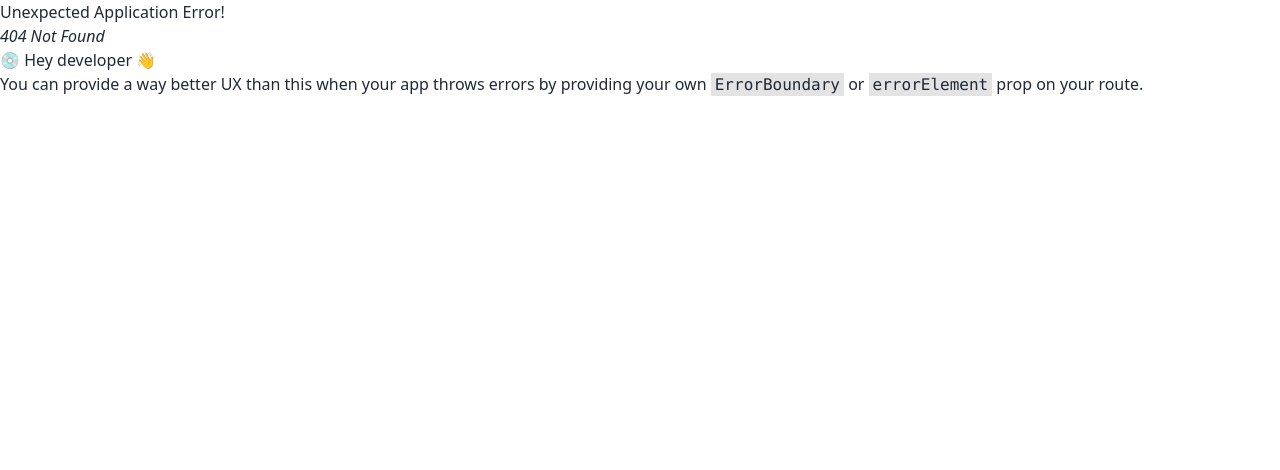
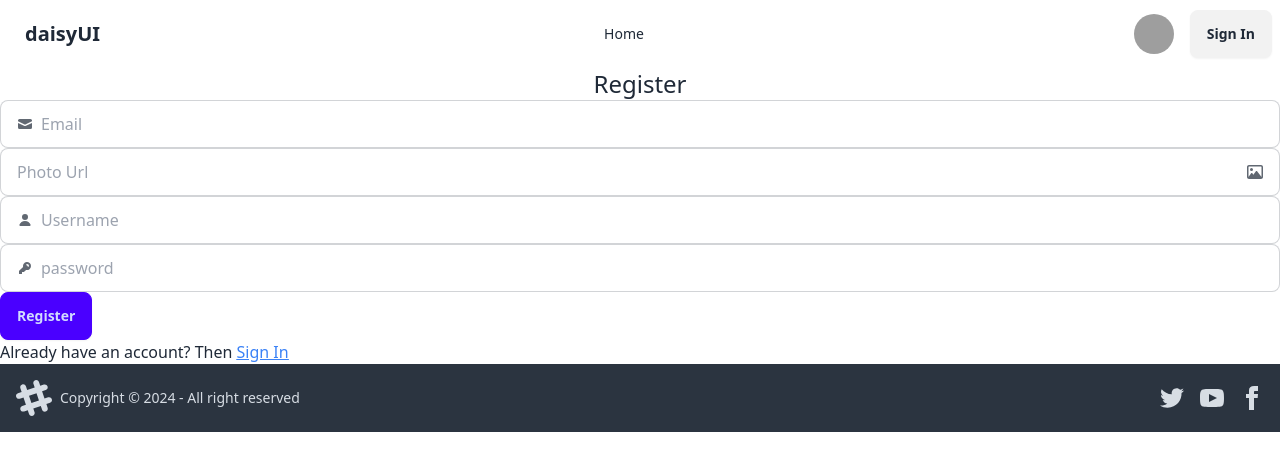
Before and after one commit to Ukasha-hub/cascade-realty, a React (Vite) app: page /register in a window 1280 px wide. Before the commit this address had no page. Shown: the top 470 px of the page. Built offline with nearby package versions, Linux system fonts and the light colour scheme; no server answers; grey boxes are pictures that could not be loaded.

Commit message:
auth done

```diff
--- /dev/null
+++ b/src/AuthProvider.jsx
@@ -0,0 +1,46 @@
+import { createUserWithEmailAndPassword, getAuth, onAuthStateChanged, signInWithEmailAndPassword, signOut } from 'firebase/auth';
+import {createContext, useEffect, useState} from 'react';
+import app from './firebase.config';
+
+
+export const AuthContext= createContext('null')
+
+
+const auth= getAuth(app)
+
+const AuthProvider = ({children}) => {
+    const [user, setUser] = useState(null);
+
+    const createUser= (email, password)=>{
+        return createUserWithEmailAndPassword(auth,email,password)
+
+    }
+
+    const signIn= (email, password)=>{
+        return signInWithEmailAndPassword(auth,email,password)
+    }
+
+
+    const logOut=()=>{
+        return signOut(auth)
+    }
+
+    useEffect(()=>{
+        const unSubscribe= onAuthStateChanged(auth, currentUser=>{
+            console.log('user auth changed', currentUser)
+            setUser(currentUser)
+        });
+        return ()=>{
+            unSubscribe();
+        }
+    },[])
+
+    const AuthInfo={user, createUser, logOut, signIn}
+    return (
+        <AuthContext.Provider value={AuthInfo}>
+            {children}
+        </AuthContext.Provider>
+    );
+};
+
+export default AuthProvider;
--- a/src/Navbar.jsx
+++ b/src/Navbar.jsx
@@ -1,6 +1,17 @@
-import { NavLink } from "react-router-dom";
+import { useContext } from "react";
+import { Link, NavLink } from "react-router-dom";
+import { AuthContext } from "./AuthProvider";
+const Navbar = () => {
+    const {user, logOut} =useContext(AuthContext);
 
-const Navbar = () => {
+    const handleSignOut=()=>{
+            logOut()
+            .then()
+            .catch()
+    }
+
+
+
     return (
         <div>
             <div className="navbar bg-base-100">
@@ -28,7 +39,14 @@ const Navbar = () => {
                         <img src="https://daisyui.com/images/stock/photo-1534528741775-53994a69daeb.jpg" />
                     </div>
                     </div>
-                    <a className="btn">Button</a>
+                    {
+                        user?
+                        <button onClick={handleSignOut} className="btn">Sign Out</button>
+                        :
+                        <button className="btn">
+                       <Link to='/signIn'>Sign In</Link></button>
+                    }
+
                 </div>
             </div>
         </div>
--- /dev/null
+++ b/src/Register.jsx
@@ -0,0 +1,61 @@
+import { Link } from "react-router-dom";
+import { AuthContext } from "./AuthProvider";
+import { useContext } from "react";
+
+const Register = () => {
+           const {createUser} = useContext(AuthContext)
+
+           const handleRegister= e=>{
+            e.preventDefault();
+            const form= new FormData(e.currentTarget);
+            const email= form.get('email')
+            const username= form.get('username')
+            const password= form.get('password')
+            const photo= form.get('photo')
+            console.log(email, username, password, photo)
+
+             createUser(email,password)
+             .then(result=>{
+                console.log(result.user)
+             })
+             .catch(error=>{
+                console.error(error)
+             })
+            }
+
+    return (
+        <div>
+            <h1 className="flex justify-center text-2xl">Register</h1>
+
+       <div className="">
+
+            <form onSubmit={handleRegister}>
+            <label className="input input-bordered flex items-center gap-2">
+            <svg xmlns="http://www.w3.org/2000/svg" viewBox="0 0 16 16" fill="currentColor" className="w-4 h-4 opacity-70"><path d="M2.5 3A1.5 1.5 0 0 0 1 4.5v.793c.026.009.051.02.076.032L7.674 8.51c.206.1.446.1.652 0l6.598-3.185A.755.755 0 0 1 15 5.293V4.5A1.5 1.5 0 0 0 13.5 3h-11Z" /><path d="M15 6.954 8.978 9.86a2.25 2.25 0 0 1-1.956 0L1 6.954V11.5A1.5 1.5 0 0 0 2.5 13h11a1.5 1.5 0 0 0 1.5-1.5V6.954Z" /></svg>
+            <input type="email" required name="email" className="grow" placeholder="Email" />
+            </label>
+            <label className="input input-bordered flex items-center gap-2">
+            <input type="text" name="photo" className="grow" placeholder="Photo Url" />
+            <svg xmlns="http://www.w3.org/2000/svg" viewBox="0 0 512 512" fill="currentColor" className="w-4 h-4 opacity-70"><path d="M448 80c8.8 0 16 7.2 16 16V415.8l-5-6.5-136-176c-4.5-5.9-11.6-9.3-19-9.3s-14.4 3.4-19 9.3L202 340.7l-30.5-42.7C167 291.7 159.8 288 152 288s-15 3.7-19.5 10.1l-80 112L48 416.3l0-.3V96c0-8.8 7.2-16 16-16H448zM64 32C28.7 32 0 60.7 0 96V416c0 35.3 28.7 64 64 64H448c35.3 0 64-28.7 64-64V96c0-35.3-28.7-64-64-64H64zm80 192a48 48 0 1 0 0-96 48 48 0 1 0 0 96z"/></svg>
+            </label>
+            <label className="input input-bordered flex items-center gap-2">
+            <svg xmlns="http://www.w3.org/2000/svg" viewBox="0 0 16 16" fill="currentColor" className="w-4 h-4 opacity-70"><path d="M8 8a3 3 0 1 0 0-6 3 3 0 0 0 0 6ZM12.735 14c.618 0 1.093-.561.872-1.139a6.002 6.002 0 0 0-11.215 0c-.22.578.254 1.139.872 1.139h9.47Z" /></svg>
+            <input type="text" required name="username" className="grow" placeholder="Username" />
+            </label>
+            <label className="input input-bordered flex items-center gap-2">
+            <svg xmlns="http://www.w3.org/2000/svg" viewBox="0 0 16 16" fill="currentColor" className="w-4 h-4 opacity-70"><path fillRule="evenodd" d="M14 6a4 4 0 0 1-4.899 3.899l-1.955 1.955a.5.5 0 0 1-.353.146H5v1.5a.5.5 0 0 1-.5.5h-2a.5.5 0 0 1-.5-.5v-2.293a.5.5 0 0 1 .146-.353l3.955-3.955A4 4 0 1 1 14 6Zm-4-2a.75.75 0 0 0 0 1.5.5.5 0 0 1 .5.5.75.75 0 0 0 1.5 0 2 2 0 0 0-2-2Z" clipRule="evenodd" /></svg>
+            <input type="password" required name="password" className="grow" placeholder="password" />
+        </label>
+        <button className="btn btn-primary">Register</button>
+            </form>
+
+
+        <p>Already have an account? Then <a className="text-blue-500 underline"><Link to='/signIn'>Sign In</Link></a></p>
+
+        </div>
+
+        </div>
+    );
+};
+
+export default Register;
--- /dev/null
+++ b/src/SignIn.jsx
@@ -0,0 +1,53 @@
+import { useContext } from "react";
+import { Link } from "react-router-dom";
+import { AuthContext } from "./AuthProvider";
+
+const SignIn = () => {
+
+   const {signIn}= useContext(AuthContext)
+
+    const handleLogin= e=>{
+        e.preventDefault();
+        const form= new FormData(e.currentTarget);
+        const email= form.get('email')
+        const password= form.get('password')
+        signIn(email,password)
+        .then(result=>{
+            console.log(result.user)
+        })
+        .catch(error=>{
+            console.error(error)
+        })
+
+
+    }
+    return (
+        <div>
+
+            <h1 className="flex justify-center text-2xl">Sign In</h1>
+
+            <div className="">
+
+               <form onSubmit={handleLogin}>
+                <label className="input input-bordered flex items-center gap-2">
+                    <svg xmlns="http://www.w3.org/2000/svg" viewBox="0 0 16 16" fill="currentColor" className="w-4 h-4 opacity-70"><path d="M2.5 3A1.5 1.5 0 0 0 1 4.5v.793c.026.009.051.02.076.032L7.674 8.51c.206.1.446.1.652 0l6.598-3.185A.755.755 0 0 1 15 5.293V4.5A1.5 1.5 0 0 0 13.5 3h-11Z" /><path d="M15 6.954 8.978 9.86a2.25 2.25 0 0 1-1.956 0L1 6.954V11.5A1.5 1.5 0 0 0 2.5 13h11a1.5 1.5 0 0 0 1.5-1.5V6.954Z" /></svg>
+                    <input type="email" required name="email" className="grow" placeholder="Email" />
+                    </label>
+
+                    <label className="input input-bordered flex items-center gap-2">
+                    <svg xmlns="http://www.w3.org/2000/svg" viewBox="0 0 16 16" fill="currentColor" className="w-4 h-4 opacity-70"><path fillRule="evenodd" d="M14 6a4 4 0 0 1-4.899 3.899l-1.955 1.955a.5.5 0 0 1-.353.146H5v1.5a.5.5 0 0 1-.5.5h-2a.5.5 0 0 1-.5-.5v-2.293a.5.5 0 0 1 .146-.353l3.955-3.955A4 4 0 1 1 14 6Zm-4-2a.75.75 0 0 0 0 1.5.5.5 0 0 1 .5.5.75.75 0 0 0 1.5 0 2 2 0 0 0-2-2Z" clipRule="evenodd" /></svg>
+                    <input type="password" required name='password' className="grow" placeholder="password" />
+                </label>
+                <button className="btn btn-primary">Login</button>
+               </form>
+
+
+            <p>Dont have an account? Then <a className="text-blue-500 underline"><Link to='/register'>Register</Link></a></p>
+
+            </div>
+
+        </div>
+    );
+};
+
+export default SignIn;
```
Also changed, not shown: src/main.jsx (+15 -1 lines).
